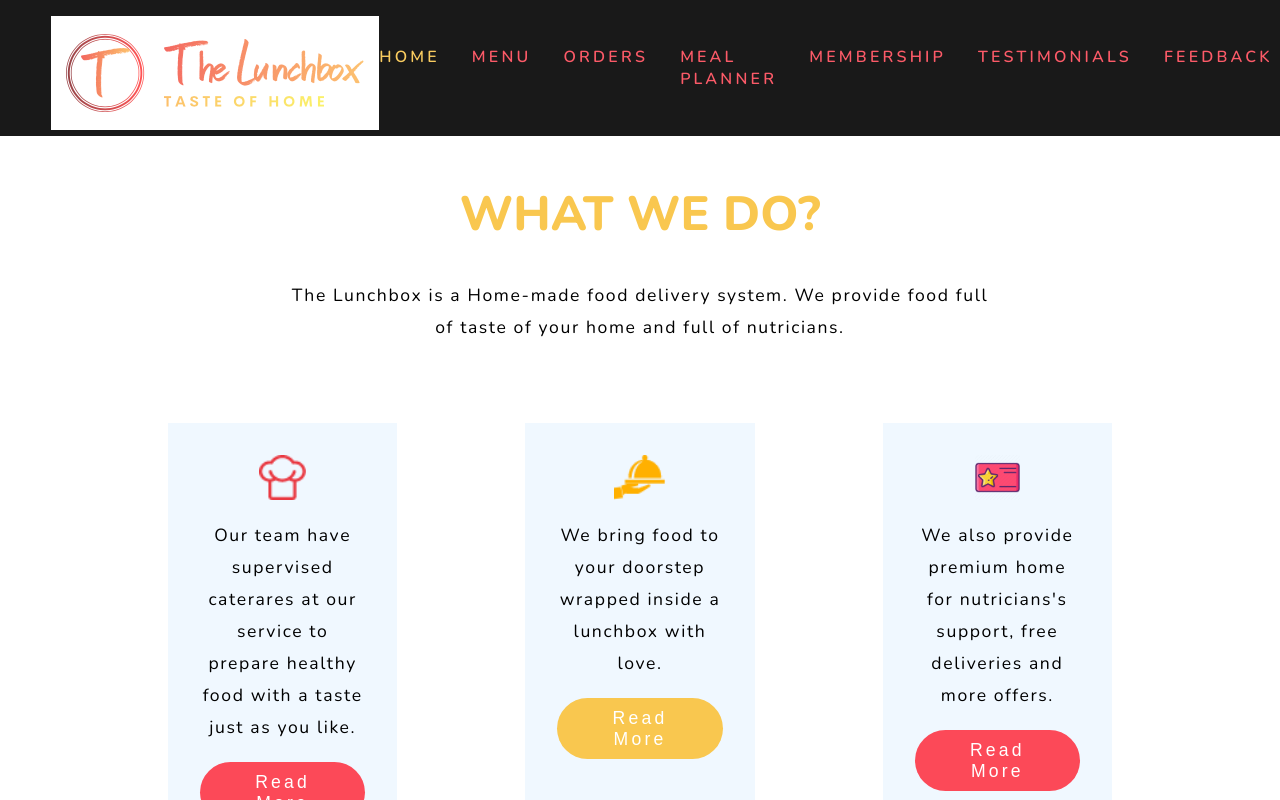
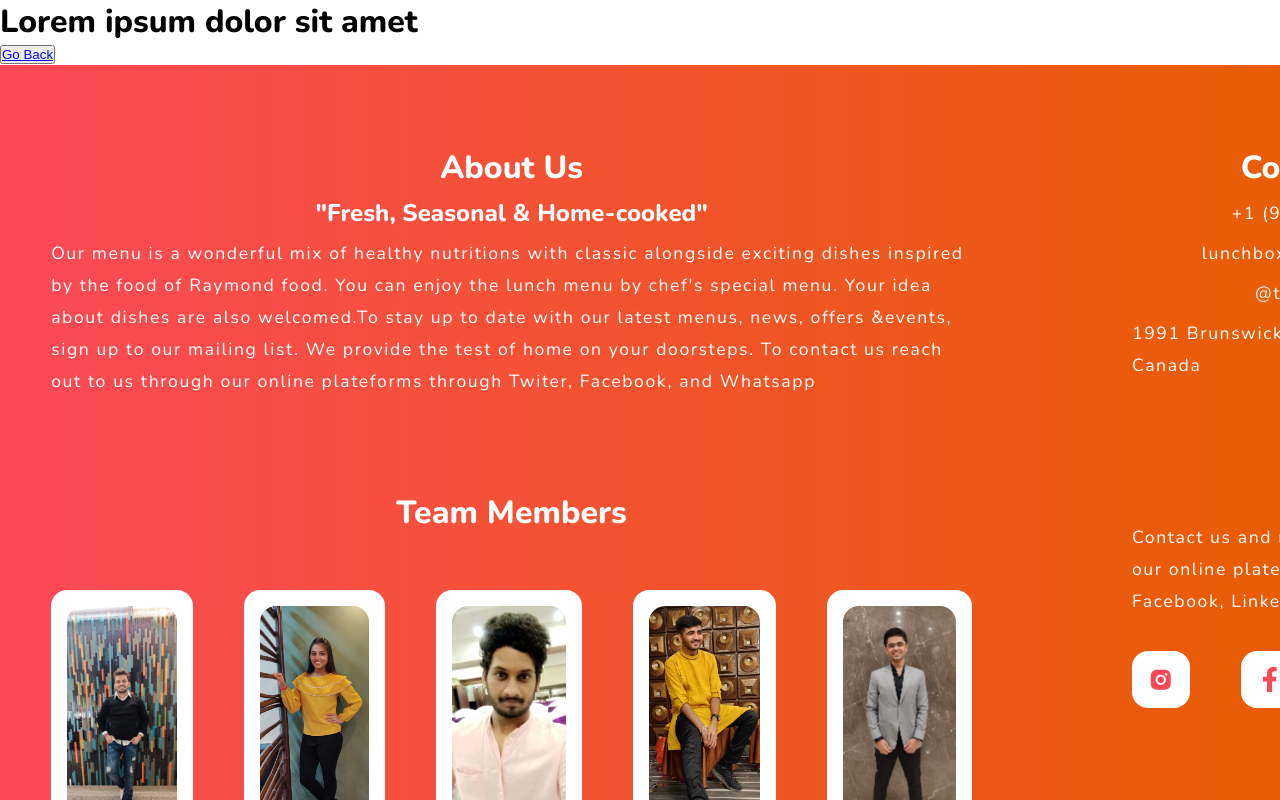
Before and after one commit to Dee1607/team8-lunchbox, a React (Create React App) app: page /dummy in a window 1280 px wide. Shown: the top 800 px of the page. Built offline with nearby package versions, Linux system fonts and the light colour scheme; no server answers.

Commit message:
added router

```diff
--- a/package.json
+++ b/package.json
@@ -17,7 +17,8 @@
     "react-dynamic-carousel": "^1.0.7",
     "react-icons": "^4.3.1",
     "react-responsive-carousel": "^3.2.22",
-    "react-router-dom": "^6.0.2",
+    "react-router": "^6.2.1",
+    "react-router-dom": "5.2.0",
     "react-scripts": "4.0.3",
     "scrollreveal": "^4.0.9",
     "styled-components": "^5.3.3",
--- a/src/App.js
+++ b/src/App.js
@@ -1,17 +1,19 @@
 //Authors: Janvi Patel, Preetham Tikkavarapu
 
 import React, { useEffect } from "react";
+import { BrowserRouter, Route, Switch } from 'react-router-dom';
+import scrollreveal from "scrollreveal";
+import Dummy from "./components/Dummy";
+import Feedback from "./components/Feedback";
 import Footer from "./components/Footer";
 import Home from "./components/Home";
-import Menu from './components/Menu';
-import Orders from './components/Orders';
 import MealPlanner from './components/MealPlanner';
 import Membership from './components/Membership';
+import Menu from './components/Menu';
 import Navbar from "./components/Navbar";
-import Feedback from "./components/Feedback";
+import Orders from './components/Orders';
 import ScrollToTop from "./components/ScrollToTop";
 import Testimonials from "./components/Testimonials";
-import scrollreveal from "scrollreveal";
 export default function App() {
   useEffect(() => {
     const sr = scrollreveal({
@@ -39,6 +41,9 @@
     }    );  }, []);
 
     return (
+      <BrowserRouter>
+        <Switch>
+          <Route exact path="/">
             <>
               <ScrollToTop />
               <Navbar />
@@ -51,5 +56,16 @@
               <Feedback />
               <Footer />
             </>
+          </Route>
+          <Route path="/dummy">
+            <>
+              <ScrollToTop />
+              <Dummy />
+              <Footer />
+            </>
+          </Route>
+        </Switch>
+      </BrowserRouter>
+
     );
 }
--- /dev/null
+++ b/src/components/Dummy.jsx
@@ -0,0 +1,12 @@
+import React from "react";
+// import Section from "./Home";
+
+export default function Dummy () {
+    return (
+        <>
+            <h1>Lorem ipsum dolor sit amet</h1>
+            <button>
+                <a href="/">Go Back</a>
+            </button>
+        </>
+    )}
--- a/src/components/Home.jsx
+++ b/src/components/Home.jsx
@@ -26,7 +26,7 @@
                 Our team have supervised caterares at our service to prepare healthy food with a taste just as you like.
               </p>
               <button>
-                <a href="#footer_element">Read More</a>
+                <a href="/dummy">Read More</a>
               </button>
             </div>
             <div className="service yellow">
@@ -35,7 +35,7 @@
                 We bring food to your doorstep wrapped inside a lunchbox with love.
               </p>
               <button>
-                <a href="#footer_element">Read More</a>
+                <a href="/dummy">Read More</a>
               </button>
             </div>
             <div className="service">
@@ -44,7 +44,7 @@
                 We also provide premium home for nutricians's support, free deliveries and more offers.
               </p>
               <button>
-                <a href="#footer_element">Read More</a>
+                <a href="/dummy">Read More</a>
               </button>
             </div>
           </div>
@@ -100,8 +100,8 @@
         }
       }
       a {
+        text-decoration: inherit;
         color: inherit;
-        text-decoration: inherit;
       }
     }
     .yellow {
```
Lines whose indentation alone changed are shown as unchanged.
